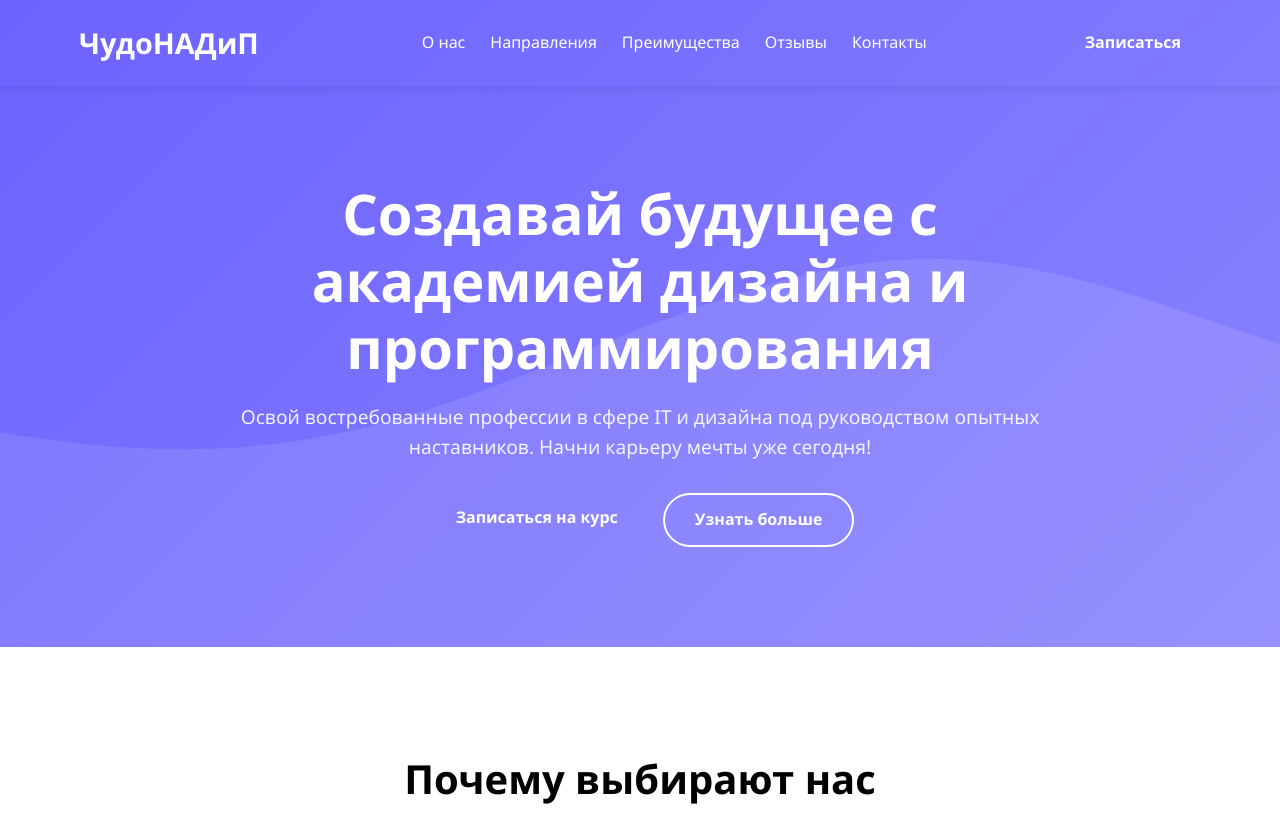
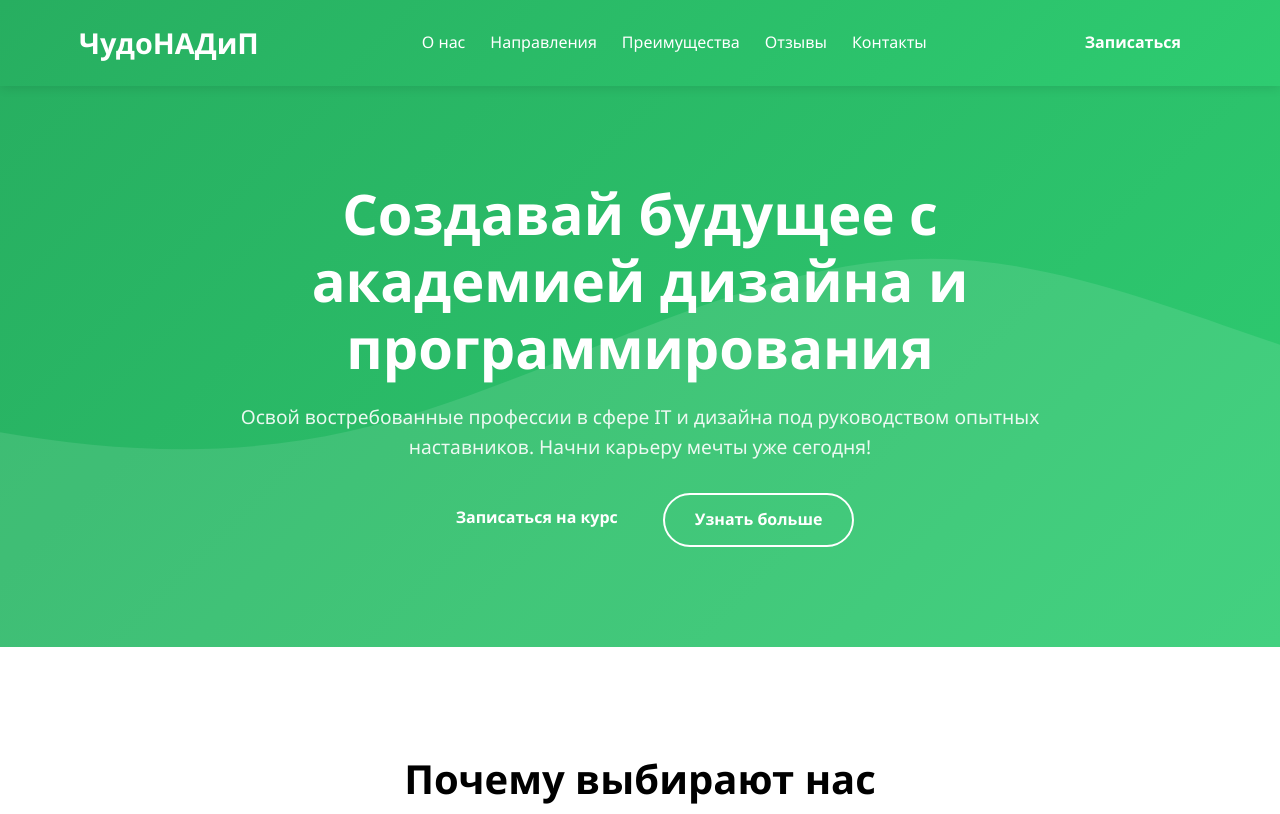
Before and after one commit to nasta0904/reklama, a plain HTML site: page index.html in a window 1280 px wide. Shown: the top 814 px of the page. Drawn offline with Linux system fonts and the light colour scheme.

Commit message:
Update style.css

```diff
--- a/style.css
+++ b/style.css
@@ -35,8 +35,9 @@
         }
 
         /* Шапка сайта */
+              /* Шапка сайта */
         header {
-            background: linear-gradient(135deg, var(--primary), #8A84FF);
+            background: linear-gradient(135deg, #27ae60, #2ecc71);
             color: white;
             padding: 20px 0;
             position: fixed;
@@ -45,6 +46,8 @@
             z-index: 1000;
             box-shadow: 0 2px 10px rgba(0,0,0,0.1);
         }
+
+
 
         .header-content {
             display: flex;
@@ -101,7 +104,7 @@
         /* Герой-секция */
         .hero {
             padding: 180px 0 100px;
-            background: linear-gradient(135deg, #6C63FF, #8A84FF);
+            background: linear-gradient(135deg, #27ae60, #2ecc71);
             color: white;
             text-align: center;
             position: relative;
```
